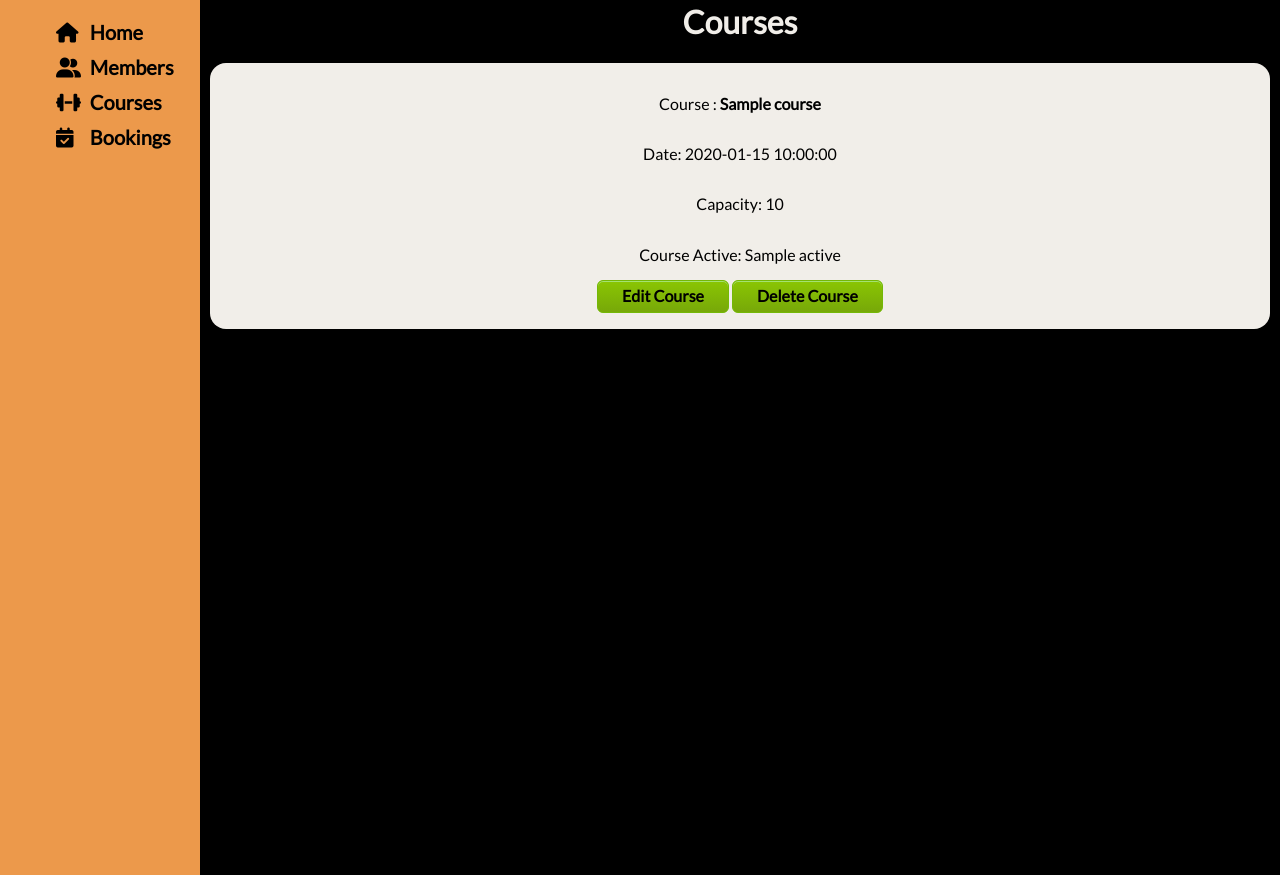
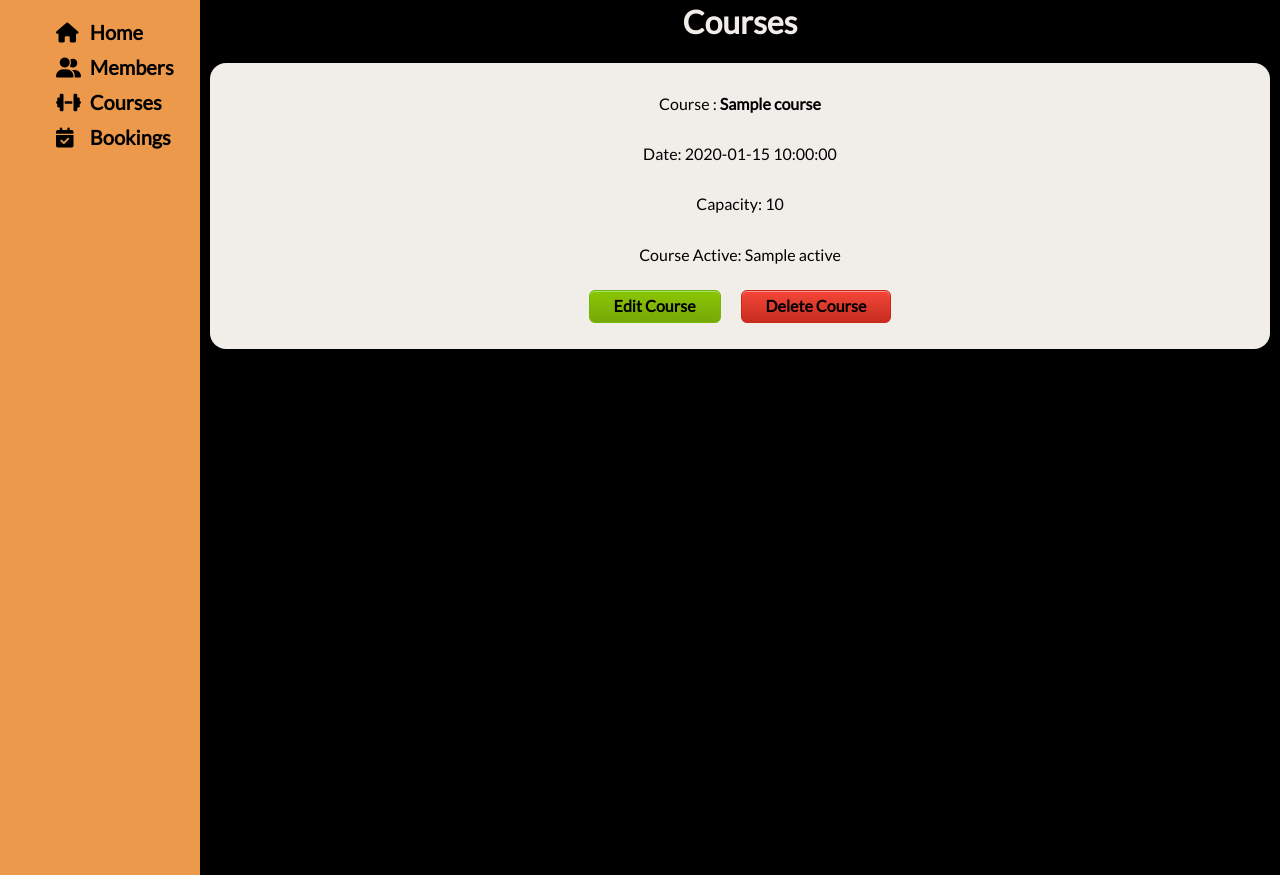
Before and after one commit to Cetins/gymmy, a Flask app: page /courses in a window 1280 px wide. Shown: the part 17-892 px from the top of the page. Run offline with Flask 2, Linux system fonts and the light colour scheme; a database or web service that is not in the repository returns one stand-in record (values such as "Sample title"); some libraries are stand-ins or nearby versions.

Commit message:
button display changed into flex, now dynamicly fits the container

```diff
--- a/static/style.css
+++ b/static/style.css
@@ -11,10 +11,11 @@ h1 {
 a {
     text-decoration: none;
     color: black;
-    font-weight: 1000;
+    font-weight: bolder;
 }
 a:hover {
     cursor: pointer;
+    text-decoration: underline;
 }
 button {
 	box-shadow:inset 0px 1px 0px 0px #a4e271;
@@ -24,6 +25,7 @@ button {
 	border:1px solid #74b807;
 	color:#ffffff;
 	padding:6px 24px;
+    margin: 10px;
 }
 button:hover {
 	background:linear-gradient(to bottom, #77a809 5%, #89c403 100%);
@@ -42,6 +44,7 @@ button:active {
 	border:1px solid #d02718;
 	color:#ffffff;
 	padding:6px 24px;
+    margin: 10px;
 }
 
 .delete-button:hover {
@@ -53,6 +56,14 @@ button:active {
 	top:1px;
 }
 
+button > a:hover {
+    text-decoration: none;
+}
+
+.flex-center {
+    display: flex;
+    justify-items: center;
+}
 
 li {
     list-style: none;
@@ -98,7 +109,7 @@ li {
     display: grid;
     height: auto;
     grid-gap: 1rem;
-    grid-template-columns: repeat(auto-fit, minmax(200px, 1fr));
+    grid-template-columns: repeat(auto-fit, minmax(300px, 1fr));
     grid-template-rows: 1fr, auto;
     margin-left: 200px;
     padding: 0px 10px;
--- a/templates/bookings/index.html
+++ b/templates/bookings/index.html
@@ -12,11 +12,11 @@
         <p>Course : <a href="/courses/{{ booking.course.id }}">{{ booking.course.title }}</a></p>
         <p>Date: {{ booking.course.date }}</p>
         <p>Capacity: {{ booking.course.capacity }}</p>
-        <div>
+        <div class="flex-center">
             <button>
                 <a href="/bookings/{{ booking.id }}">Details</a>
             </button>
-            <button>
+            <button class="delete-button">
                 <a href="/bookings/delete/{{ booking.id }}">Delete Booking</a>
             </button>
         </div>
--- a/templates/courses/index.html
+++ b/templates/courses/index.html
@@ -12,11 +12,11 @@
         <p>Date: {{ course.date }}</p>
         <p>Capacity: {{ course.capacity }}</p>
         <p>Course Active: {{ course.active }}</p>
-        <div>
+        <div class="flex-center">
             <button>
                 <a href="/courses/edit/{{ course.id }}">Edit Course</a>
             </button>
-            <button>
+            <button class="delete-button">
                 <a href="/courses/delete/{{ course.id }}">Delete Course</a>
             </button>
         </div>
--- a/templates/members/index.html
+++ b/templates/members/index.html
@@ -22,7 +22,7 @@
             <p>Active Member : Yes</p>
         {% endif %}
 
-        <div>
+        <div class="flex-center">
             <button>
                 <a href="/members/edit/{{ member.id }}">Edit Member</a>
             </button>
```
